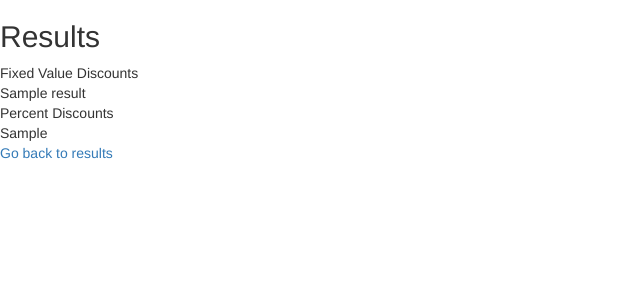
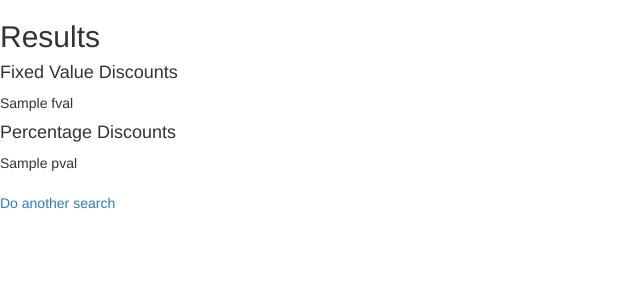
Before and after one commit to manestay/cs4111-group6, a Flask app: template templates/results.html in a window 1280 px wide. Shown: the top 300 px of the page, without its empty margins (0-640 px from the left). Run offline with Flask 2, Linux system fonts and the light colour scheme; the template is opened without the code that fills it: most values are stand-ins (such as "Sample title", 1, 10 or a date in 2020); parts of the project's set-up code (start-up, migrations or seed data) failed here and were passed over; some libraries are stand-ins or nearby versions.

Commit message:
formatting on establishments, lists and results

```diff
--- a/server.py
+++ b/server.py
@@ -113,8 +113,8 @@ def establishment():
         "JOIN benefit_from B using(did) JOIN schools S using (sid) WHERE D.eid = '{}'".format(eid))
     res1 = g.conn.execute(q)
     res2 = g.conn.execute(q1)
-    for i in res1: f.append(i[0])
-    for i in res2: p.append(i[0])
+    for i in res1: f.append("$" + str(i[0]) + "0 Off")
+    for i in res2: p.append(str(i[0]) + "% Off")
 
     return render_template("establishment.html", locations=l, f_discounts=f,p_discounts=p, ename=ename)
 
@@ -151,7 +151,7 @@ def results():
     sid = request.args.get('sid')
     cid = request.args.get('cid')
     free = request.args.get('free')
-    r,r1 = [], []
+    r,r1,e1,e2 = [], [], [], []
     query = "SELECT DISTINCT * FROM Establishments E2 NATURAL JOIN Discounts_Offered D"
     if (sid):
       query += " NATURAL JOIN benefit_from B NATURAL JOIN Schools S"
@@ -187,14 +187,16 @@ def results():
           query1 += " C.cname=" + cid
         if query1[-5:] == 'WHERE': query1 = query1.replace('WHERE', '')
         per = g.conn.execute(query1)
-        for i in per: r1.append(i)
+        for i in per:
+          r1.append(i[3] + "\t" + i[0] + "% Off")
 
     fv = g.conn.execute(query)
     # for row in ename:
     #   print row
 
-    for i in fv: r.append(i)
-    return render_template("results.html", results = r, results1 = r1)
+    for i in fv:
+      r.append(i[3] + "\t" + "$" + i[0] + "Off")
+    return render_template("results.html", pval = r, fval = r1)
 
 
 @app.route('/account', methods=['GET', 'POST'])
--- a/templates/establishment.html
+++ b/templates/establishment.html
@@ -1,6 +1,7 @@
 {% extends "layout.html" %}
 <link rel="stylesheet" href="https://maxcdn.bootstrapcdn.com/bootstrap/3.3.7/css/bootstrap.min.css">
-<link rel="stylesheet" type="text/css" href="/static/css/templates.css">
+<link rel="stylesheet" type="text/css" href="css/styles.css">
+
 {% block body %}
 <h1>{{ename | safe}}</h1>
 <h2>Locations</h2>
--- a/templates/results.html
+++ b/templates/results.html
@@ -1,20 +1,23 @@
 {% extends "layout.html" %}
+<link rel="stylesheet" href="https://maxcdn.bootstrapcdn.com/bootstrap/3.3.7/css/bootstrap.min.css">
+<link rel="stylesheet" type="text/css" href="css/styles.css">
+
 {% block body %}
 <h2>Results</h2>
 <div>
-    {% if results %}
-    Fixed Value Discounts
-    {% for r in results %}
+  {% if fval %}
+  <h4>Fixed Value Discounts</h4>
+  {% for r in fval %}
   <div>{{r}}</div>
   {% endfor %}
   {% endif %}
-    {% if results1 %}
-    Percent Discounts
-    {% for r in results1 %}
+  {% if pval %}
+  <h4>Percentage Discounts</h4>
+  {% for r in pval %}
   <div>{{r}}</div>
   {% endfor %}
   {% endif %}
 </div>
-
-<p><a href="/">Go back to results</a></p>
+<br>
+<p><a href="/search">Do another search</a></p>
 {% endblock %}
--- a/templates/search.html
+++ b/templates/search.html
@@ -1,7 +1,8 @@
 {% from "_formhelpers.html" import render_field %}
 {% extends "layout.html" %}
 <link rel="stylesheet" href="https://maxcdn.bootstrapcdn.com/bootstrap/3.3.7/css/bootstrap.min.css">
-<link rel="stylesheet" type="text/css" href="/static/css/templates.css">
+<link rel="stylesheet" type="text/css" href="css/styles.css">
+
 {% block body %}
 
 <form method=post>
```
Also changed, not shown: templates/css/styles.css (added, +8 -0 lines), templates/list.html (+4 -4 lines), 1 other file. Lines whose indentation alone changed are shown as unchanged.
